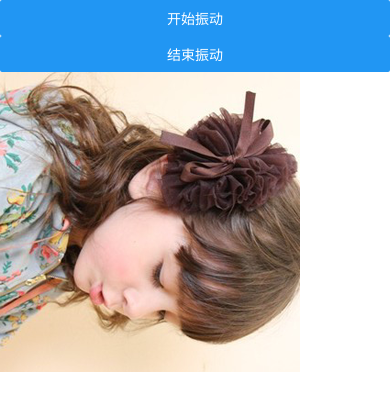
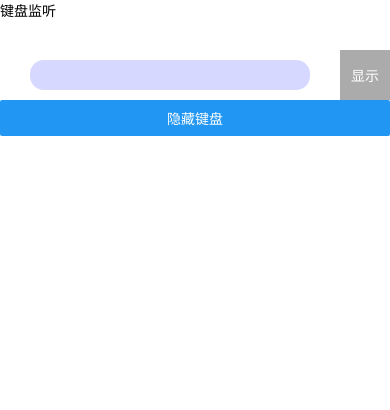
Before and after one commit to 983045775/React-Native_Demo, a React Native app: screen / in a window 390 px wide. Shown: the top 410 px of the page. Built offline with nearby package versions, Linux system fonts and the light colour scheme.

Commit message:
增加keyboard练习

```diff
--- a/App.tsx
+++ b/App.tsx
@@ -26,6 +26,7 @@ import PixelRatioTest from './src/apiTest/PixelRatioTest';
 import BackHandleTest from './src/apiTest/BackHandleTest';
 import PermissionsTest from './src/apiTest/PermissionsTest.tsx';
 import VibrationTest from './src/apiTest/VibrationTest';
+import KeyboardTest from './src/apiTest/KeyboardTest.tsx';
 
 function App() {
   return (
@@ -55,7 +56,8 @@ function App() {
     // <PixelRatioTest />
     //   <BackHandleTest/>
     // <PermissionsTest/>
-    <VibrationTest />
+    // <VibrationTest />
+      <KeyboardTest/>
   );
 }
 
--- /dev/null
+++ b/src/apiTest/KeyboardTest.tsx
@@ -0,0 +1,45 @@
+import React, {useEffect} from 'react';
+import {
+  Text,
+  View,
+  Button,
+  TouchableOpacity,
+  StyleSheet,
+  BackHandler,
+  PermissionsAndroid,
+  Vibration,
+  ToastAndroid,
+  Image,
+  Keyboard,
+} from 'react-native';
+import {KeyboardEventName} from 'react-native/Libraries/Components/Keyboard/Keyboard';
+import InputView from "../common/InputViewDemo.tsx";
+
+function KeyboardTest() {
+  const showKey = () => {
+    console.log('键盘出来了');
+  };
+  const hideKey = () => {
+    console.log('键盘隐藏了');
+  };
+
+  useEffect(() => {
+    const showKeyBoard = Keyboard.addListener('keyboardDidShow', showKey);
+    const hideKeyBoard = Keyboard.addListener('keyboardDidHide', hideKey);
+    return () => {
+      showKeyBoard.remove();
+      hideKeyBoard.remove();
+    };
+  }, []);
+  return (
+    <View>
+      <Text>{'键盘监听'}</Text>
+      <InputView />
+      <Button title={"隐藏键盘"} onPress={()=>{
+        Keyboard.dismiss()
+      }} />
+    </View>
+  );
+}
+
+export default KeyboardTest;
```
